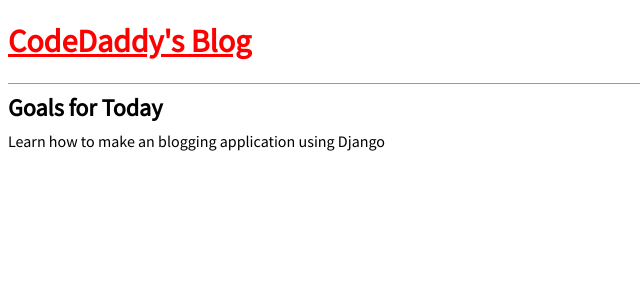
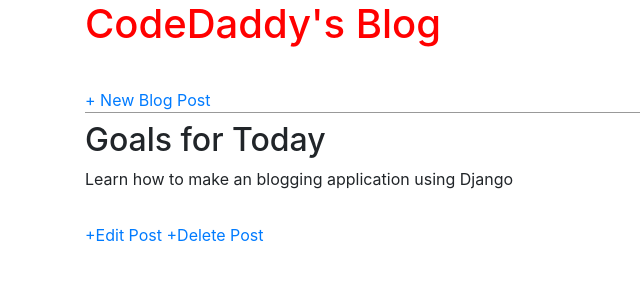
Before and after one commit to Chandan-Pradhan/Blog-app, a Django app: page /post/2/ in a window 1280 px wide. Shown: the top 300 px of the page, without its empty margins (0-640 px from the left). Run offline with Django 3.2, Linux system fonts and the light colour scheme; data comes from the database, SQL or seed files in the repository; both versions use the stored data as it was after the commit; some libraries are stand-ins or nearby versions.

Commit message:
added creating, updating, deleting functionalities

```diff
--- a/Templates/base.html
+++ b/Templates/base.html
@@ -6,16 +6,23 @@
     <title>Django Blog</title>
     <link href="{% static 'css/base.css' %}" rel="stylesheet">
     <link href="https://fonts.googleapis.com/css?family=Source+Sans+Pro&display=swap" rel="stylesheet">
+    <link rel="stylesheet" href="https://stackpath.bootstrapcdn.com/bootstrap/4.4.1/css/bootstrap.min.css" integrity="sha384-Vkoo8x4CGsO3+Hhxv8T/Q5PaXtkKtu6ug5TOeNV6gBiFeWPGFN9MuhOf23Q9Ifjh" crossorigin="anonymous">
 </head>
 <body>
+<div class="container">
+    <header>
+        <div class="nav-left">
+                <h1><a href="{% url 'home' %}">CodeDaddy's Blog</a></h1>
+        </div>
 
-<header>
-    <h1><a href="{% url 'home' %}">CodeDaddy's Blog</a></h1>
-</header>
+        <div class="nav-right">
+            <a href="{% url 'post_new' %}">+ New Blog Post</a>
+        </div>
+    </header>
 
-{% block content %}
+    {% block content %}
 
-{% endblock content %}
-
+    {% endblock content %}
+</div>
 </body>
 </html>
--- a/Templates/post_detail.html
+++ b/Templates/post_detail.html
@@ -7,4 +7,8 @@
     <p>{{rex.body}}</p>
 </div>
 
+<a href="{% url 'post_edit' rex.pk %}">+Edit Post</a>
+
+<a href="{% url 'post_delete' rex.pk %}">+Delete Post</a>
+
 {% endblock content %}
--- a/blog/models.py
+++ b/blog/models.py
@@ -1,4 +1,6 @@
 from django.db import models
+
+from django.urls import reverse
 
 # Create your models here.
 
@@ -18,3 +20,6 @@ class Post(models.Model):
 
     def __str__(self):
         return self.title
+
+    def get_absolute_url(self):
+        return reverse('post_detail', args=[str(self.id)])
--- a/blog/urls.py
+++ b/blog/urls.py
@@ -1,8 +1,11 @@
 from django.urls import path
 
-from .views import BolgListView, BlogDetailview
+from .views import BolgListView, BlogDetailview, BlogCreateView, BlogUpdateView, BlogDeleteView
 
 urlpatterns = [
     path('post/<int:pk>/', BlogDetailview.as_view(), name='post_detail'),
-    path('', BolgListView.as_view(), name='home'),                          #urlconf
+    path('', BolgListView.as_view(), name='home'),
+    path('post/new/', BlogCreateView.as_view(), name='post_new'),
+    path('post/edit/<int:pk>', BlogUpdateView.as_view(), name='post_edit'),
+    path('post/delete/<int:pk>', BlogDeleteView.as_view(), name='post_delete')
 ]
--- a/blog/views.py
+++ b/blog/views.py
@@ -4,9 +4,11 @@ from django.shortcuts import render
 
 # generic class- based Deatilview
 
-from django.views.generic import ListView, DetailView
+from django.views.generic import ListView, DetailView, CreateView, UpdateView, DeleteView
 
 from .models import Post
+
+from django.urls import reverse_lazy
 
 
 class BolgListView(ListView):
@@ -18,3 +20,21 @@ class BlogDetailview(DetailView):
     model = Post
     template_name = 'post_detail.html'
     context_object_name = 'rex'
+
+
+class BlogCreateView(CreateView):
+    model = Post
+    template_name = 'post_new.html'
+    fields = '__all__'
+
+
+class BlogUpdateView(UpdateView):
+    model = Post
+    template_name = 'post_edit.html'
+    fields = ['title', 'body']
+
+
+class BlogDeleteView(DeleteView):
+    model = Post
+    template_name = 'post_delete.html'
+    success_url = reverse_lazy('home')
--- a/static/css/base.css
+++ b/static/css/base.css
@@ -1,6 +1,6 @@
 body {
   font-family: 'Source Sans Pro', sans-serif;
-  font-size: 16px;
+  font-size: 14px;
 }
 
 header {
```
Also changed, not shown: Templates/post_delete.html (added, +17 -0 lines), Templates/post_edit.html (added, +13 -0 lines), Templates/post_new.html (added, +13 -0 lines), blog/tests.py (+24 -0 lines), db.sqlite3.
